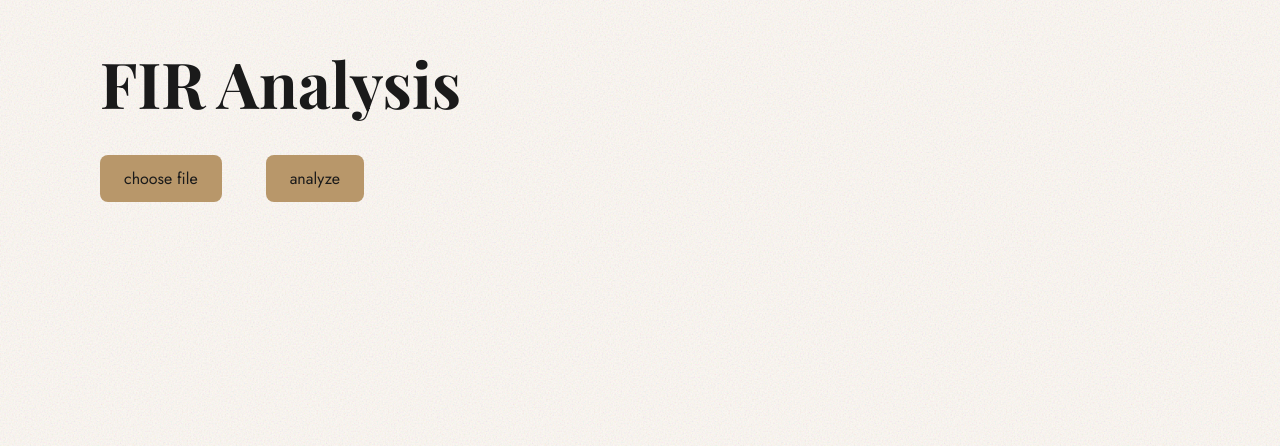
After one commit to fourtysevencode/nyaya, a FastAPI app: template templates/fir_summary.html in a window 1280 px wide. The commit adds this page. Shown: the top 446 px of the page. Run offline with FastAPI, Linux system fonts and the light colour scheme; the template is opened without the code that fills it, so the values that code supplies are empty.

Commit message:
Implement FIR analysis feature with FastAPI and frontend integration

```diff
--- /dev/null
+++ b/app.py
@@ -0,0 +1,71 @@
+from fastapi import FastAPI, Request, UploadFile, File
+from fastapi.templating import Jinja2Templates
+from fastapi.responses import HTMLResponse
+from fastapi.staticfiles import StaticFiles
+from dotenv import load_dotenv
+import os
+from google import genai
+from google.genai import types
+
+app = FastAPI()
+load_dotenv()
+
+GEMINI_API_KEY = os.getenv("GEMINI_API_KEY")
+client = genai.Client(api_key=GEMINI_API_KEY)
+templates = Jinja2Templates(directory="templates")
+app.mount("/static", StaticFiles(directory="templates/static"), name="static")
+
+prompt = """
+You are a legal assistant helping ordinary Indian citizens understand FIR (First Information Report) documents.
+
+Analyze the uploaded FIR document and respond in the following structure:
+
+1. SUMMARY
+Write a plain English summary of what this FIR is about in 3-5 sentences. Avoid legal jargon. Write as if explaining to someone with no legal background.
+
+2. PEOPLE INVOLVED
+List the key people mentioned: complainant, accused, witnesses. Keep it brief.
+
+3. LEGAL SECTIONS
+For each IPC/BNS section mentioned in the FIR:
+- Section number
+- What it means in plain English
+- Maximum punishment under this section
+
+4. TIMELINE OF EVENTS
+List the events described in the FIR in chronological order as bullet points.
+
+5. NEXT STEPS
+What should the complainant do next? List 3-5 practical, actionable steps in simple language.
+
+6. MISSING INFORMATION
+What important information seems to be missing from this FIR that could strengthen the case?
+
+Be concise, clear, and compassionate. The person reading this may be in a stressful situation.
+"""
+
+
+@app.get("/", response_class=HTMLResponse) # HTML response, not json
+async def home(request: Request):
+    return templates.TemplateResponse(request, "index.html")
+
+@app.get("/fir-analysis", response_class=HTMLResponse) # HTML response, not json
+async def fir_analysis(request: Request):
+    return templates.TemplateResponse(request, "fir_summary.html")
+
+@app.post("/fir_analysis")
+async def analysis(file: UploadFile = File(...)): # type hint for formdata and to extract whatever is in file and . . . means its required
+    contents = await file.read()
+
+    response = client.models.generate_content(
+        model="gemini-2.5-flash",
+        config=types.GenerateContentConfig(
+            system_instruction=prompt,
+            max_output_tokens=3000
+        ),
+        contents=types.Part.from_bytes( # attaching pdf
+            data=contents,
+            mime_type="application/pdf"
+        )
+    )
+    return {"analysis": response.text}
--- a/requirements.txt
+++ b/requirements.txt
@@ -6,4 +6,4 @@ pydantic
 uvicorn
 requests
 python-dotenv
-google-generativeai
+google-genai
--- a/server/app.py
+++ /dev/null
@@ -1,4 +0,0 @@
-from fastapi import FastAPI
-from jinja2 import Template
-
-app = FastAPI()
--- /dev/null
+++ b/templates/fir_summary.html
@@ -0,0 +1,20 @@
+<!DOCTYPE html>
+<head>
+    <title>FIR Analysis</title>
+    <link rel="stylesheet" href="/static/style.css">
+    <meta name="viewport" content="width=device-width, initial-scale=1.0">
+</head>
+
+<body>
+    <h2 id="fir_title">FIR Analysis</h2>
+    <section>
+        <label for="fir_input" id="upload-label">choose file</label>
+        <input type="file" id="fir_input" accept=".pdf" />
+        <label for="upload-btn" id="upload-label">analyze</label>
+        <button id="upload-btn"></button>
+        <p id="input_image_name"></p>
+        <p id="result"></p>
+    </section>
+    <script src="https://cdnjs.cloudflare.com/ajax/libs/marked/9.1.6/marked.min.js"></script>
+    <script src="/static/script.js"></script>
+</body>
--- a/templates/index.html
+++ b/templates/index.html
@@ -1,7 +1,7 @@
 <!DOCTYPE html>
 <head>
     <title>Nyaya</title>
-    <link rel="stylesheet" href="./style.css">
+    <link rel="stylesheet" href="/static/style.css">
     <meta name="viewport" content="width=device-width, initial-scale=1.0">
 </head>
 
--- /dev/null
+++ b/templates/static/script.js
@@ -0,0 +1,30 @@
+const btn = document.querySelector("#upload-btn")
+const result = document.querySelector("#result")
+const uploaded_files = document.querySelector("#fir_input")
+const input_image_name = document.querySelector('#input_image_name')
+const server_url = 'http://localhost:8000'
+
+uploaded_files.addEventListener('change', () => {
+    input_image_name.innerText = uploaded_files.files[0].name
+})
+
+btn.addEventListener('click', async () => {
+    console.log("Operation initialized")
+    if (!uploaded_files.files[0]) {
+        result.innerText = "no file uploaded"
+        console.log("Operation Ended (No file attached)")
+    } else {
+        const fir = uploaded_files.files[0]
+        const formData = new FormData() // key value pairs that can be sent through fetch()
+        formData.append('file', fir) // appending key, value
+        const res = await fetch(`${server_url}/fir_analysis`, { // `` creates a template (formatted string)
+            method: "POST",
+            body: formData // json of file: fir
+        })
+        const data = await res.json()
+        result.innerHTML = marked.parse(data.analysis) // converting to marksown with cloudflare marked
+        console.log("Operation completed")
+    }
+})
+
+ // fix
--- a/templates/style.css
+++ b/templates/static/style.css
@@ -83,6 +83,34 @@ nav a:hover {
     padding: 0;
 }
 
+#fir_input {
+    display: none;
+} /* hides input */
+
+#upload-label {
+    background-color: #b8976a;
+    color: #1a1a1a;
+    padding: 12px 24px;
+    border-radius: 8px;
+    cursor: pointer;
+    font-family: 'Jost', sans-serif;
+    font-size: 16px;
+    margin-left: 40px;
+}
+
+#upload-label:hover {
+    background-color: #c8a97e;
+}
+
+#fir_title {
+    padding: 40px;
+    padding-bottom: 10px;
+}
+
+#upload-btn {
+    display: none;
+}
+
 @media (max-width: 768px) {
     body {
         padding: 0 24px;
```
Also changed, not shown: 1 other file.
